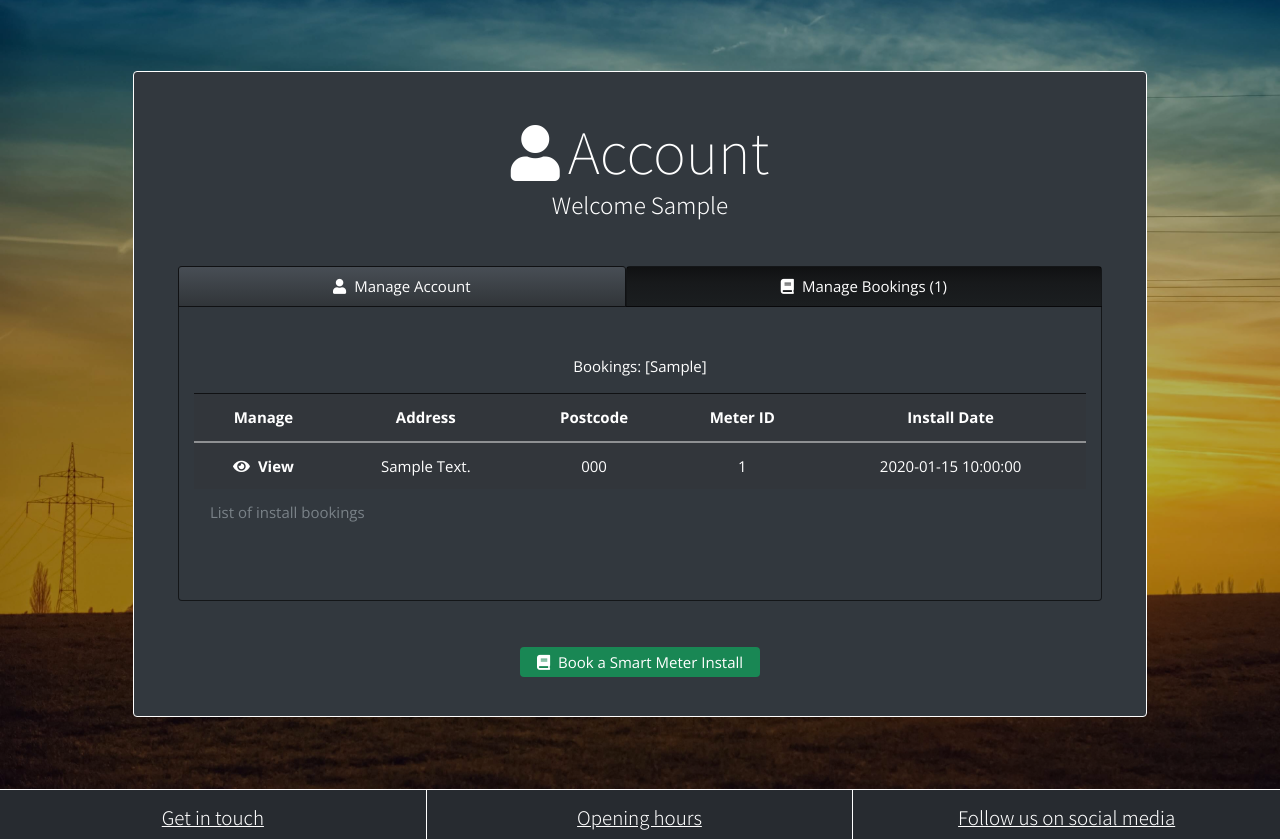
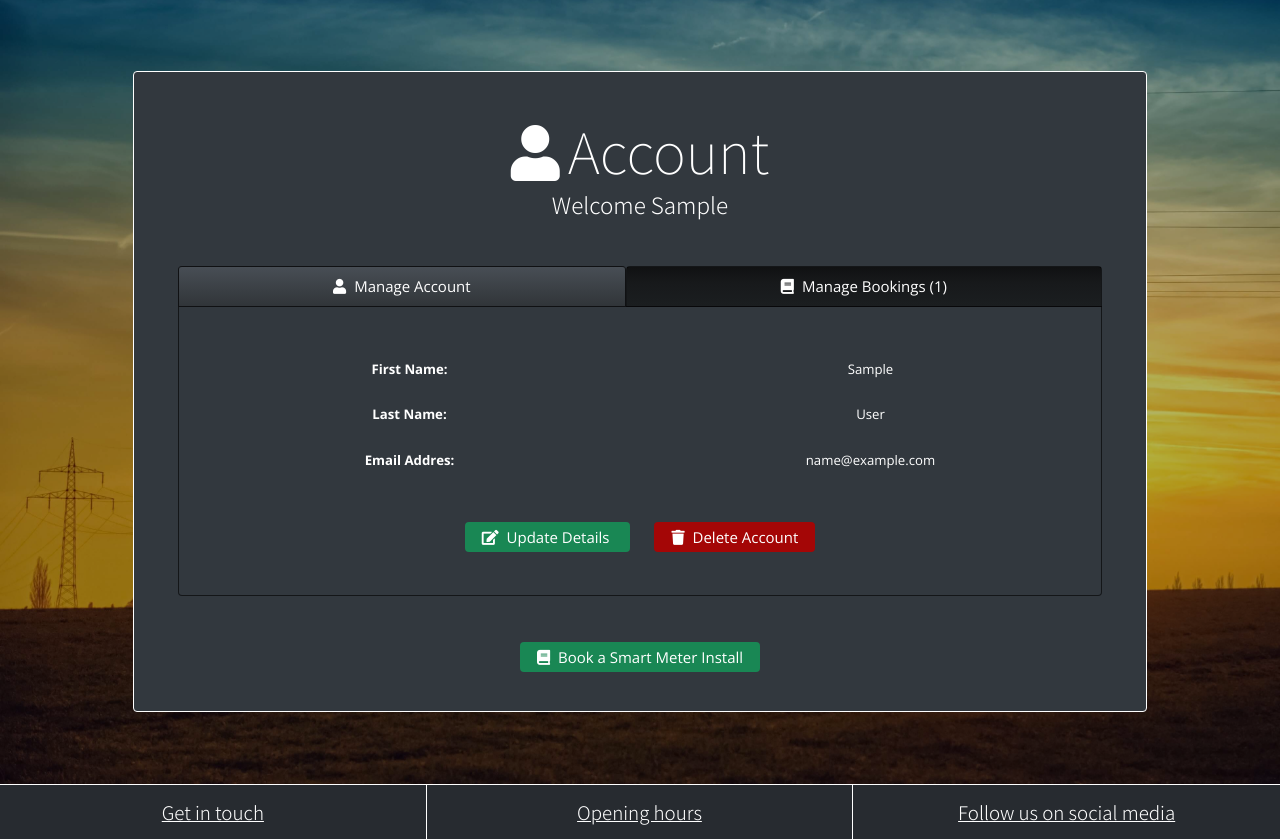
Before and after one commit to LukeGarnham/Wired-and-Wiser-MS3, a Flask app: page /account/1 in a window 1280 px wide. Shown: the part 57-896 px from the top of the page. Run offline with Flask 2, Linux system fonts and the light colour scheme; the visitor is signed in with stand-in values (Sample User, id 1); a database or web service that is not in the repository returns one stand-in record (values such as "Sample title"); some libraries are stand-ins or nearby versions.

Commit message:
Removed some placeholder text from Account page and tidied the Update button.

```diff
--- a/templates/account.html
+++ b/templates/account.html
@@ -38,7 +38,7 @@
                     </ul>
                     <div class="tab-content">
                         <!-- Account tab content -->
-                        <div class="tab-pane " id="account" role="tabpanel" aria-labelledby="home-tab">
+                        <div class="tab-pane fade show active" id="account" role="tabpanel" aria-labelledby="home-tab">
                             <div class="container-fluid tab-container py-5">
                                 <div class="row mb-3">
                                     <div class="col-form-label col-form-label-sm col-12 col-md-6 font-weight-bold">First Name:</div>
@@ -53,9 +53,11 @@
                                     <div class="col-form-label col-form-label-sm col-12 col-md-6">{{  user.user_email_address  }}</div>
                                 </div>
                                 <div class="mt-5">
-                                    <a href="#"  class="button green px-3 py-1 d-block d-md-inline mx-auto mb-4 mb-md-0 mr-md-4">
-                                        <i class="fas fa-edit mr-2"></i>Update Details
-                                    </a>
+                                    <div class="d-block d-md-inline mb-4 mb-md-0 mr-md-4">
+                                        <a href="#"  class="button green px-3 py-1">
+                                            <i class="fas fa-edit mr-2"></i>Update Details
+                                        </a>
+                                    </div>
                                     <a href="#" class="button red d-md-inline px-3 py-1">
                                         <i class="fas fa-trash mr-2"></i>Delete Account
                                     </a>
@@ -63,9 +65,8 @@
                             </div>
                         </div>
                         <!-- Bookings tab content -->
-                        <div class="tab-pane active" id="bookings" role="tabpanel" aria-labelledby="profile-tab">
+                        <div class="tab-pane fade" id="bookings" role="tabpanel" aria-labelledby="profile-tab">
                             <div class="container-fluid tab-container py-5">
-                                <p>Bookings:  {{  bookings  }}</p>
                                 <!-- Check if there are any bookings.  If so, build table. -->
                                 {% if bookings|length > 0 %}
                                     <div class="table-responsive">
@@ -90,20 +91,6 @@
                                                         <td>{{  booking.install_date  }}</td>
                                                     </tr>
                                                 {% endfor %}
-                                                <!-- <tr>
-                                                    <th scope="row"><a href="#"><i class="fas fa-eye mr-2"></i>View</a></th>
-                                                    <td>5 Princes Gardens</td>
-                                                    <td class="d-none d-lg-table-cell">IP8 4PF</td>
-                                                    <td class="d-none d-lg-table-cell">1230004000567</td>
-                                                    <td>31/01/2021</td>
-                                                </tr>
-                                                <tr>
-                                                    <th scope="row"><a href="#"><i class="fas fa-eye mr-2"></i>View</a></th>
-                                                    <td>5 Princes Gardens</td>
-                                                    <td class="d-none d-lg-table-cell">IP8 4PF</td>
-                                                    <td class="d-none d-lg-table-cell">1230004000567</td>
-                                                    <td>31/01/2021</td>
-                                                </tr> -->
                                             </tbody>
                                         </table>
                                     </div>
--- a/templates/signin.html
+++ b/templates/signin.html
@@ -32,7 +32,7 @@
                         <div class="form-group form-row">
                             <label for="password" class="col-form-label col-form-label-sm col-12 col-md-3 offset-md-1 text-md-left">Password: *</label>
                             <div class="col-12 col-md-7">
-                                <input type="password" class="form-control form-control-sm text-center text-md-left" id="password" name="password" placeholder="Password (required)" minlength="6" maxlength="15" required>
+                                <input type="password" class="form-control form-control-sm text-center text-md-left" id="password" name="password" placeholder="Password (required)" required>
                             </div>
                         </div>
                         <div class="mt-5">
```
